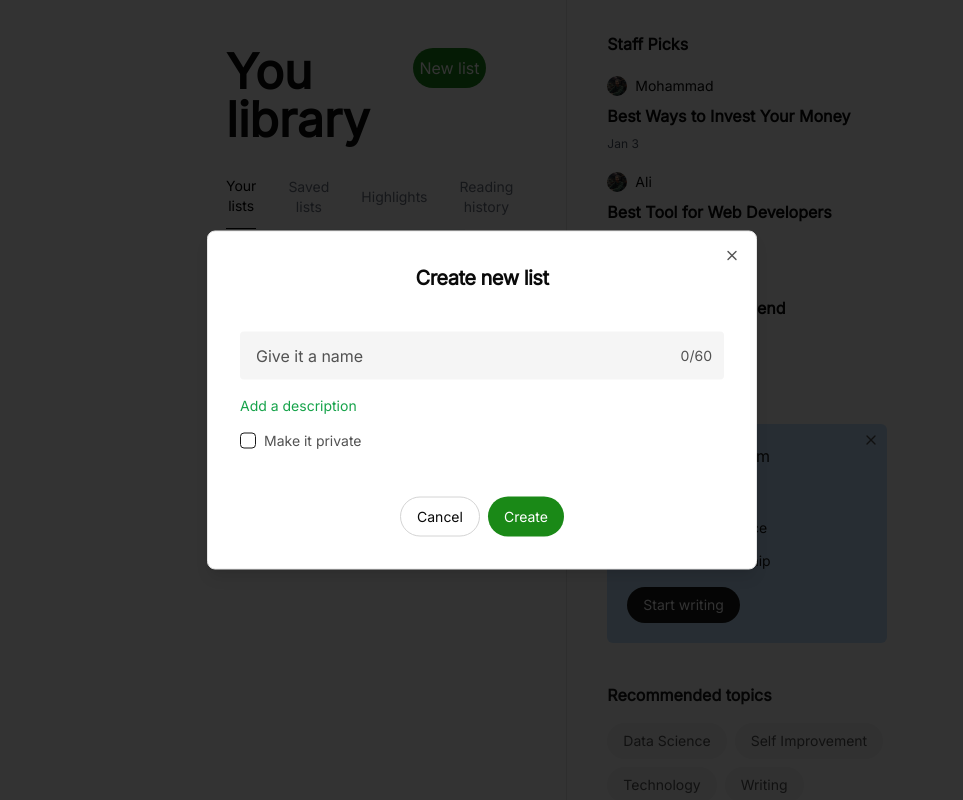
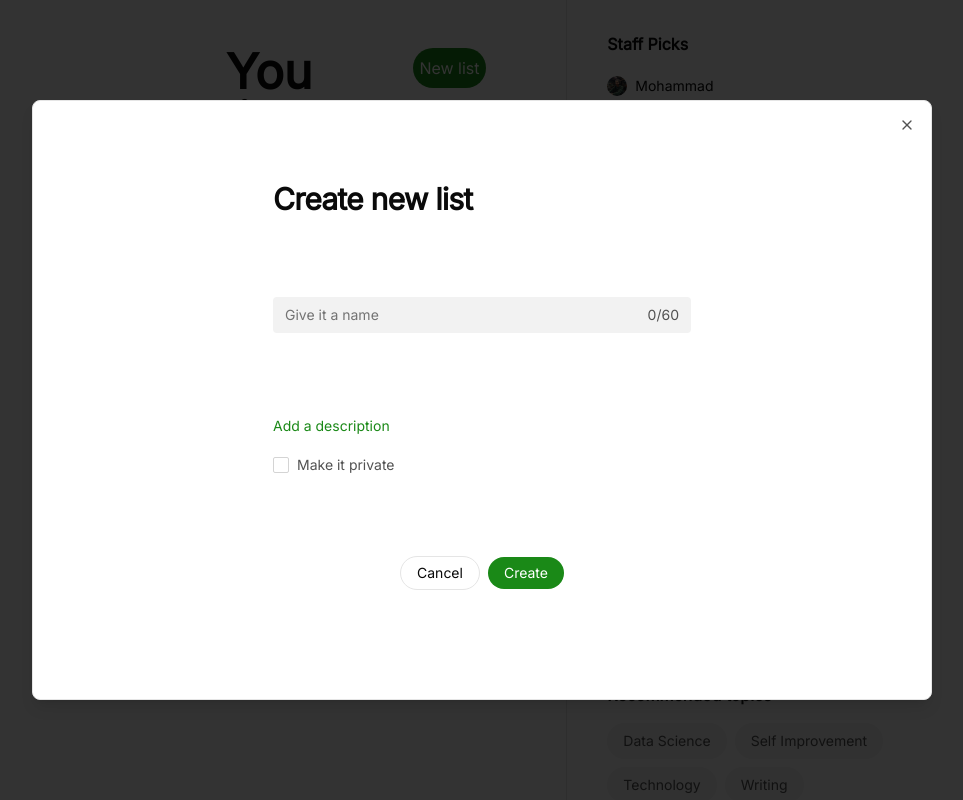
Before and after one commit to 52-Hertz-Mind/medium-clone, a Next.js app: page /me/lists in a window 1280 px wide. Both pictures are taken after a click on the button "New list". Shown: the top 800 px of the page, without its empty margins (158-1121 px from the left). Built offline with nearby package versions, Linux system fonts and the light colour scheme.

Commit message:
[#11-UPDATE] CreateListDialog

```diff
--- a/src/app/(components)/CreateListDialog.tsx
+++ b/src/app/(components)/CreateListDialog.tsx
@@ -27,21 +27,22 @@ export default function CreateListDialog({
 
   return (
     <Dialog open={open} onOpenChange={onOpenChange}>
-      <DialogContent className="sm:max-w-[550px] p-8">
+      <DialogContent className="max-w-[900px] h-[600px] px-60 py-20 flex flex-col gap-20">
         <button
           onClick={() => onOpenChange(false)}
-          className="absolute right-4 top-4 text-neutral-600 hover:text-neutral-900"
+          className="absolute right-6 top-6 text-neutral-500 hover:text-neutral-900"
         >
           <span className="sr-only">Close</span>
         </button>
 
         <DialogHeader>
-          <DialogTitle className="text-center text-xl font-bold">
+          <DialogTitle className="text-3xl font-extrabold">
             Create new list
           </DialogTitle>
         </DialogHeader>
 
-        <div className="space-y-4 mt-6">
+        <div className="flex flex-col gap-20">
+          <div className="space-y-4">
             {/* Name Input */}
             <div className="relative">
               <input
@@ -49,18 +50,20 @@ export default function CreateListDialog({
                 placeholder="Give it a name"
                 value={name}
                 onChange={(e) => setName(e.target.value.slice(0, 60))}
-              className="w-full px-4 py-3 bg-neutral-100 rounded-sm placeholder:text-neutral-600 focus:outline-none focus:ring-1 focus:ring-neutral-300"
+                className="w-full px-3 py-2 bg-[#F2F2F2] rounded-sm placeholder:text-neutral-500 focus:outline-none focus:ring-1 focus:ring-neutral-200 text-sm"
               />
               <span className="absolute right-3 top-1/2 -translate-y-1/2 text-sm text-neutral-600">
                 {name.length}/60
               </span>
             </div>
-
+          </div>
+          <div className="flex flex-col gap-5">
             {/* Description */}
+            <div>
               {!showDescription ? (
                 <button
                   onClick={() => setShowDescription(true)}
-              className="text-green-600 hover:text-green-700 text-sm"
+                  className={`text-[#1A8917] hover:text-[#156912] text-sm ${showDescription ? "opacity-0" : ""}`}
                 >
                   Add a description
                 </button>
@@ -70,22 +73,24 @@ export default function CreateListDialog({
                     type="text"
                     placeholder="Description"
                     value={description}
-                onChange={(e) => setDescription(e.target.value.slice(0, 280))}
-                className="w-full px-4 py-3 bg-neutral-100 rounded-sm placeholder:text-neutral-600 focus:outline-none focus:ring-1 focus:ring-neutral-300"
+                    onChange={(e) =>
+                      setDescription(e.target.value.slice(0, 280))
+                    }
+                    className="w-full px-3 py-2 bg-[#F2F2F2] rounded-sm placeholder:text-neutral-500 focus:outline-none focus:ring-1 focus:ring-neutral-200 text-sm"
                   />
                   <span className="absolute right-3 top-1/2 -translate-y-1/2 text-sm text-neutral-600">
                     {description.length}/280
                   </span>
                 </div>
               )}
-
+            </div>
             {/* Private Checkbox */}
             <div className="flex items-center space-x-2">
               <Checkbox
                 id="private"
                 checked={isPrivate}
                 onCheckedChange={(checked) => setIsPrivate(checked as boolean)}
-              className="rounded-sm data-[state=checked]:bg-neutral-900 data-[state=checked]:border-neutral-900"
+                className="h-4 w-4 rounded-[2px] border-neutral-300 data-[state=checked]:bg-[#1A8917] data-[state=checked]:border-[#1A8917]"
               />
               <label
                 htmlFor="private"
@@ -95,22 +100,22 @@ export default function CreateListDialog({
               </label>
             </div>
           </div>
+        </div>
 
         {/* Actions */}
-        <div className="flex justify-center gap-2 mt-8">
+        <div className="flex h-10 items-center justify-center gap-2">
           <Button
             variant="outline"
             onClick={() => onOpenChange(false)}
-            className="rounded-full px-4 hover:bg-neutral-100 border-neutral-300"
+            className="rounded-full px-4 py-1.5 h-auto text-sm hover:bg-neutral-50 border-neutral-200"
           >
             Cancel
           </Button>
           <Button
             onClick={() => {
-              // Handle create logic here
               onOpenChange(false);
             }}
-            className="rounded-full px-4 bg-[#1A8917] hover:bg-[#156912] text-white"
+            className="rounded-full px-4 py-1.5 h-auto text-sm bg-[#1A8917] hover:bg-[#156912] text-white"
           >
             Create
           </Button>
--- a/src/app/me/layout.tsx
+++ b/src/app/me/layout.tsx
@@ -1,6 +1,5 @@
 "use client";
 import MainSidebar from "@/app/(components)/MainSidebar";
-import { Ellipsis } from "lucide-react";
 import TabNavigation from "@/app/(components)/TabNavigation";
 import { usePathname } from "next/navigation";
 import CreateListDialog from "@/app/(components)/CreateListDialog";
```
Lines whose indentation alone changed are shown as unchanged.
